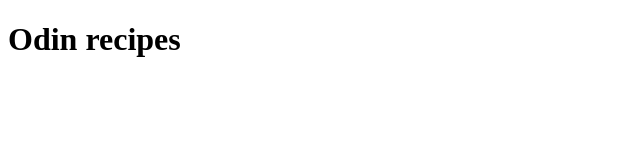
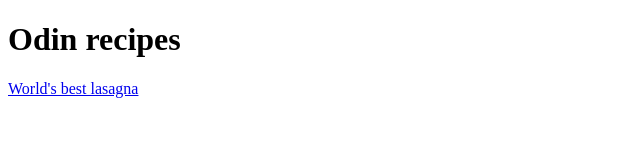
Before and after one commit to an-mendes/odin-recipes, a plain HTML site: page index.html in a window 1280 px wide. Shown: the whole page, without its empty margins (0-640 px from the left). Drawn offline with Linux system fonts and the light colour scheme.

Commit message:
Commit unstaged index content

```diff
--- a/index.html
+++ b/index.html
@@ -7,5 +7,6 @@
 </head>
 <body>
     <h1>Odin recipes</h1>
+    <a href="recipes/lasagna.html">World's best lasagna</a>
 </body>
 </html>
```
